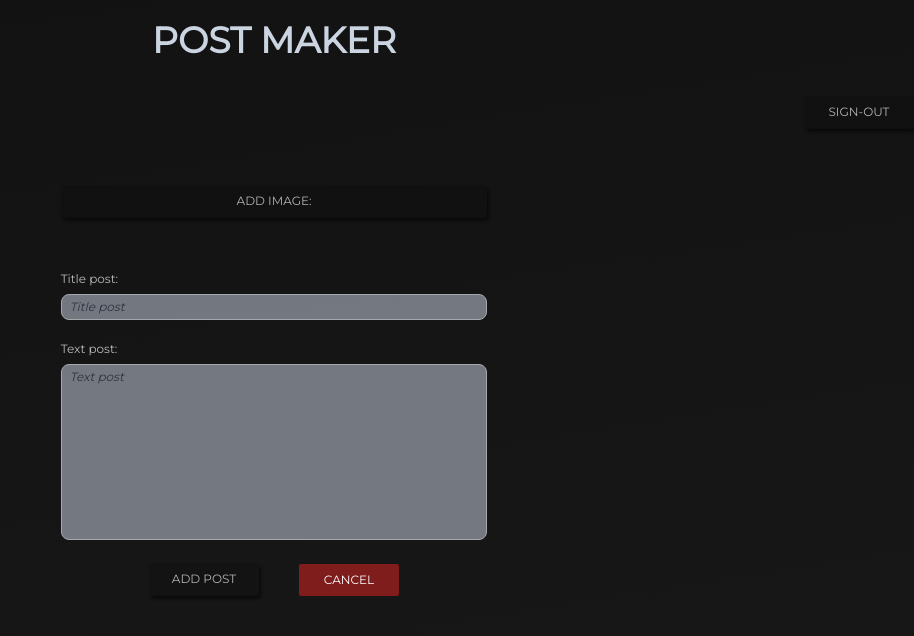
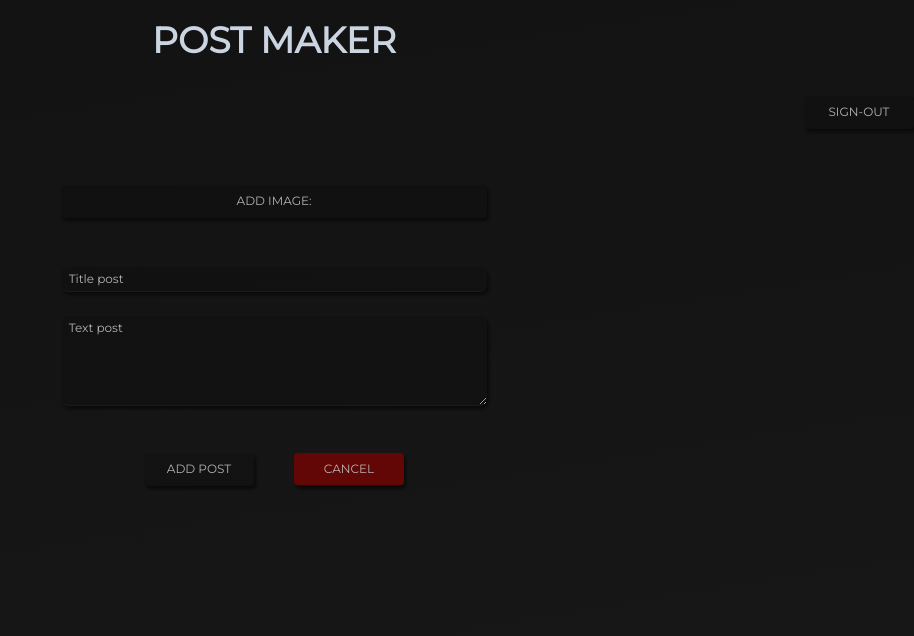
Before and after one commit to HeikkeB/PostMaker, a React (Create React App) app in the folder client/: page /new in a window 1280 px wide. Shown: the top 636 px of the page, without its empty margins (366-1280 px from the left). Built offline with nearby package versions, Linux system fonts and the light colour scheme; no server answers.

Commit message:
feat: make add post page

```diff
--- a/client/src/index.css
+++ b/client/src/index.css
@@ -113,6 +113,38 @@ nav .active {
   box-shadow: 1px 1px 1px #712002;
 }
 
+.btnPageRed {
+  display: flex;
+  justify-content: center;
+  align-items: center;
+  font-size: 0.75rem;/* 12px */
+  line-height: 1rem;/* 16px */
+  color: #b5b3b2;
+  border-radius: 0.25rem;/* 4px */
+  padding-top: 0.5rem;/* 8px */
+  padding-bottom: 0.5rem;/* 8px */
+  padding-left: 0.25rem;/* 4px */
+  padding-right: 0.25rem;/* 4px */
+  box-shadow: 2px 3px 3px #0b0b0b;
+  background-color: rgba(109, 4, 4, 0.878);
+  border-bottom: 1px solid #111010;
+  width: 110px;
+  cursor: pointer;
+  text-transform: uppercase;
+}
+
+.btnPageRed:hover {
+  box-shadow: 2px 2px 4px #800202;
+  border-bottom: 1px solid #f32020;
+  color: #dedddd;
+}
+
+.btnPageRed:active {
+  border-bottom: 1px solid #e63a3a;
+  transform: translateY(2px);
+  box-shadow: 1px 1px 1px #710202;
+}
+
 .navLink {
   font-size: 0.75rem;/* 12px */
     line-height: 1rem;/* 16px */
@@ -155,3 +187,34 @@ nav .active {
   transform: translateY(2px);
   box-shadow: 1px 1px 1px #712002;
 }
+
+.inputPageBig {
+  border-bottom: 1px solid #1c1b1b;
+  background-color: rgba(0, 0, 0, .15);
+  color: rgb(203 213 225);
+  width: 100%;
+  border-radius: 0.5rem;/* 8px */
+  font-size: 0.75rem;/* 12px */
+  line-height: 1rem;/* 16px */
+  box-shadow: 2px 3px 3px #0b0b0b;
+  outline: 2px solid transparent;
+  outline-offset: 2px;
+  padding-top: 0.25rem;/* 4px */
+  padding-bottom: 0.25rem;/* 4px */
+  padding-left: 0.5rem;/* 8px */
+  padding-right: 0.5rem;/* 8px */
+}
+
+.inputPageBig:hover {
+  border-bottom: 1px solid #e6683a;
+  box-shadow: 2px 1px 3px #802302;
+}
+
+.inputPageBig::placeholder {
+  color: #b5b3b2;
+}
+
+.inputPageBig:focus {
+  border-bottom: 1px solid #e6683a;
+  box-shadow: 2px 1px 3px #802302;
+}
--- a/client/src/pages/AddPostPage.jsx
+++ b/client/src/pages/AddPostPage.jsx
@@ -44,7 +44,7 @@ export default function AddPostPage() {
   return (
     <div>
       <form
-        className="w-1/3 mx-auto py-10"
+        className="w-1/3 mx-auto py-10 flex flex-col justify-center items-center"
         onSubmit={(e) => e.preventDefault()}
       >
         <label className="btnPageBig">
@@ -59,26 +59,24 @@ export default function AddPostPage() {
           {image && <img src={URL.createObjectURL(image)} alt={image.name} />}
         </div>
 
-        <label className="text-xs text-white opacity-70">
-          Title post:
+        <section className='w-full mb-6'>
           <input
             type="text"
             value={title}
             onChange={(e) => setTitle(e.target.value)}
             placeholder="Title post"
-            className="mt-1 mb-4 text-black w-full rounded-lg bg-gray-400 border py-1 px-2 text-xs outline-none placeholder:text-gray-700 placeholder:italic"
+            className="inputPageBig"
           />
-        </label>
-        <label className="text-xs text-white opacity-70">
-          Text post:
+        </section>
+        <section className='w-full mb-6'>
           <textarea
             type="text"
             value={text}
             onChange={(e) => setText(e.target.value)}
             placeholder="Text post"
-            className="mt-1 text-black w-full rounded-lg bg-gray-400 border py-1 px-2 text-xs outline-none resize-none h-44 placeholder:text-gray-700 placeholder:italic"
+            className="inputPageBig min-h-[90px]"
           />
-        </label>
+        </section>
 
         <div className="flex gap-10 items-center justify-center mt-4">
           <button
@@ -91,7 +89,7 @@ export default function AddPostPage() {
           <button
             type='button'
             onClick={clearFormHandler}
-            className="flex justify-center items-center bg-red-900 text-xs text-white rounded-sm py-2 px-1 w-[100px]"
+            className="btnPageRed"
           >
             CANCEL
           </button>
```
